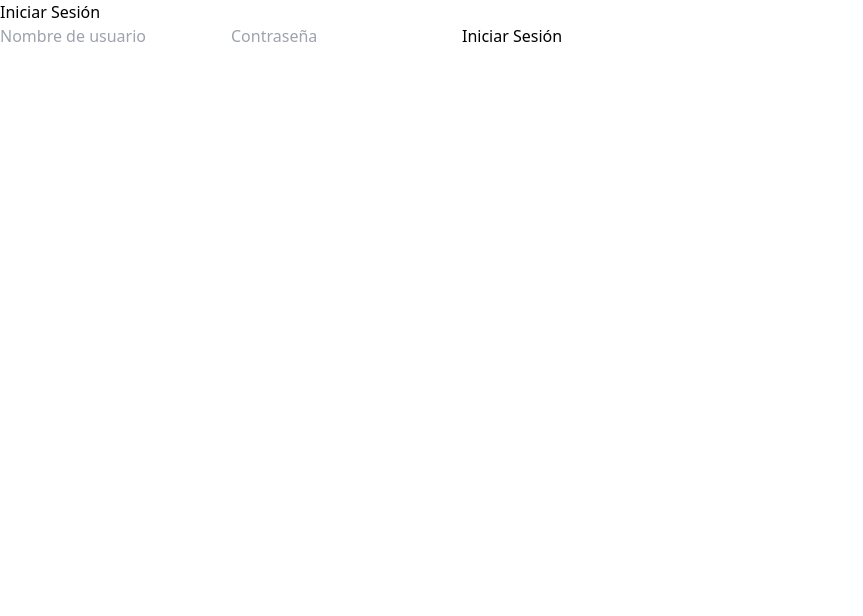
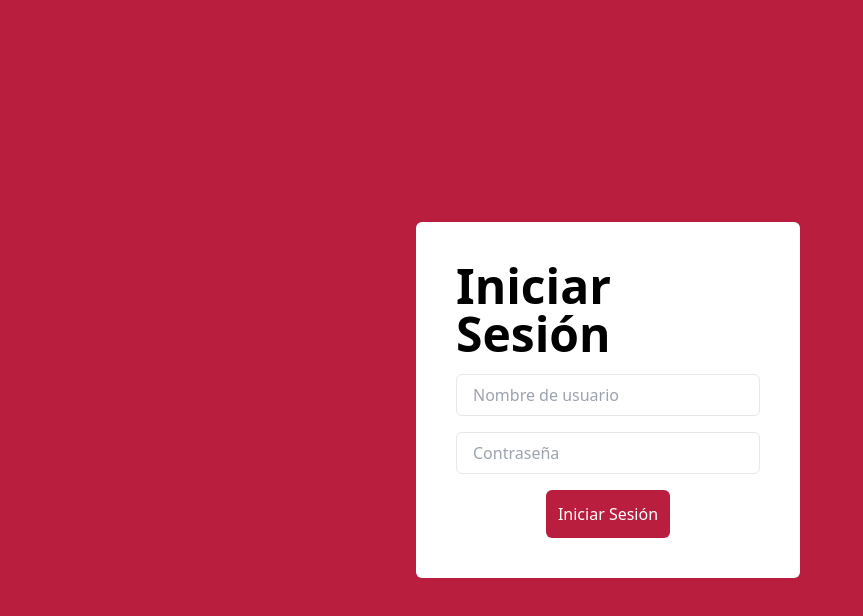
Before and after one commit to RobertoAR23/PruebaTecnica, a React (Create React App) app: page / in a window 1280 px wide. Shown: the top 616 px of the page, without its empty margins (0-863 px from the left). Built offline with nearby package versions, Linux system fonts and the light colour scheme.

Commit message:
FTR - Estilos Login

```diff
--- /dev/null
+++ b/src/Componentes/Form.jsx
@@ -0,0 +1,58 @@
+import React, { useState } from 'react';
+import { useNavigate } from 'react-router-dom';
+import userData from '../data/users.json';
+
+export default function Form() {
+    const [username, setUsername] = useState('');
+    const [password, setPassword] = useState('');
+    const [error, setError] = useState('');
+    const navigate = useNavigate();
+
+    const handleLogin = () => {
+        if (!username.trim() || !password.trim()) {
+            setError('Por favor, completa todos los campos.');
+            return;
+        }
+
+        const user = userData.users.find((user) => user.username === username);
+
+        if (user) {
+            if (user.password === password) {
+                alert('Inicio de sesión exitoso. ¡Bienvenido, ' + user.username + '!');
+                navigate('/home');
+            } else {
+                setError('Contraseña incorrecta. Por favor, inténtalo nuevamente.');
+            }
+        } else {
+            setError('El usuario no existe. Por favor, verifica tus datos.');
+        }
+    };
+
+    return (
+        <div className="w-full bg-white p-10 rounded-md flex flex-col justify-center items-center md:w-96">
+            <h2 className="text-5xl font-semibold mb-4">Iniciar Sesión</h2>
+            <div className="mb-4 w-full">
+                <input
+                    type="text"
+                    placeholder="Nombre de usuario"
+                    value={username}
+                    onChange={(e) => setUsername(e.target.value)}
+                    className="w-full px-4 py-2 border rounded-md focus:outline-none focus:ring focus:ring-escarlata focus:border-transparent"
+                />
+            </div>
+            <div className="mb-4 w-full">
+                <input
+                    type="password"
+                    placeholder="Contraseña"
+                    value={password}
+                    onChange={(e) => setPassword(e.target.value)}
+                    className="w-full px-4 py-2 border rounded-md focus:outline-none focus:ring focus:ring-escarlata focus:border-transparent"
+                />
+            </div>
+            {error && <p style={{ color: 'red' }}>{error}</p>}
+            <button className="bg-escarlata text-white p-3 rounded-md hover:bg-red-800" onClick={handleLogin} disabled={!username.trim() || !password.trim()}>
+                Iniciar Sesión
+            </button>
+        </div>
+    )
+}
--- a/src/Componentes/Login.jsx
+++ b/src/Componentes/Login.jsx
@@ -1,52 +1,12 @@
-import React, { useState } from 'react';
-import { useNavigate } from 'react-router-dom';
-import userData from '../data/users.json';
+import React from 'react';
+import Form from './Form';
 
 const Login = () => {
-    const [username, setUsername] = useState('');
-    const [password, setPassword] = useState('');
-    const [error, setError] = useState('');
-    const navigate = useNavigate();
-
-    const handleLogin = () => {
-        if (!username.trim() || !password.trim()) {
-            setError('Por favor, completa todos los campos.');
-            return;
-        }
-
-        const user = userData.users.find((user) => user.username === username);
-
-        if (user) {
-            if (user.password === password) {
-                alert('Inicio de sesión exitoso. ¡Bienvenido, ' + user.username + '!');
-                navigate('/home');
-            } else {
-                setError('Contraseña incorrecta. Por favor, inténtalo nuevamente.');
-            }
-        } else {
-            setError('El usuario no existe. Por favor, verifica tus datos.');
-        }
-    };
-
     return (
-        <div>
-            <h2>Iniciar Sesión</h2>
-            <input
-                type="text"
-                placeholder="Nombre de usuario"
-                value={username}
-                onChange={(e) => setUsername(e.target.value)}
-            />
-            <input
-                type="password"
-                placeholder="Contraseña"
-                value={password}
-                onChange={(e) => setPassword(e.target.value)}
-            />
-            {error && <p style={{ color: 'red' }}>{error}</p>}
-            <button onClick={handleLogin} disabled={!username.trim() || !password.trim()}>
-                Iniciar Sesión
-            </button>
+        <div className="flex w-full h-screen bg-escarlata justify-center items-center">
+            <div className="max-w-md w-full px-4 md:px-0">
+                <Form />
+            </div>
         </div>
     );
 };
--- a/tailwind.config.js
+++ b/tailwind.config.js
@@ -4,7 +4,11 @@ module.exports = {
     "./src/**/*.{js,jsx,ts,tsx}",
   ],
   theme: {
-    extend: {},
+    extend: {
+      colors: {
+        escarlata: '#ba1e3f',
+      }
+    },
   },
   plugins: [],
 }
```
